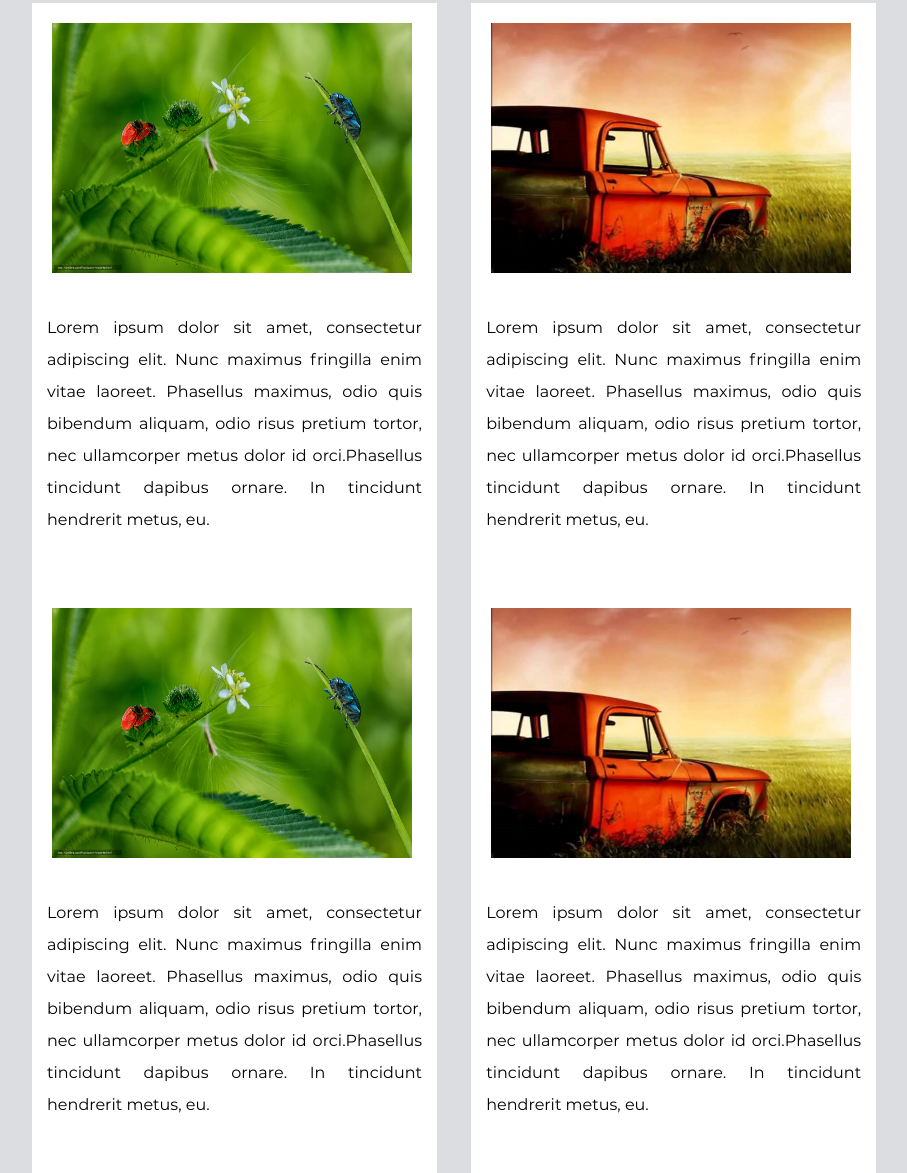
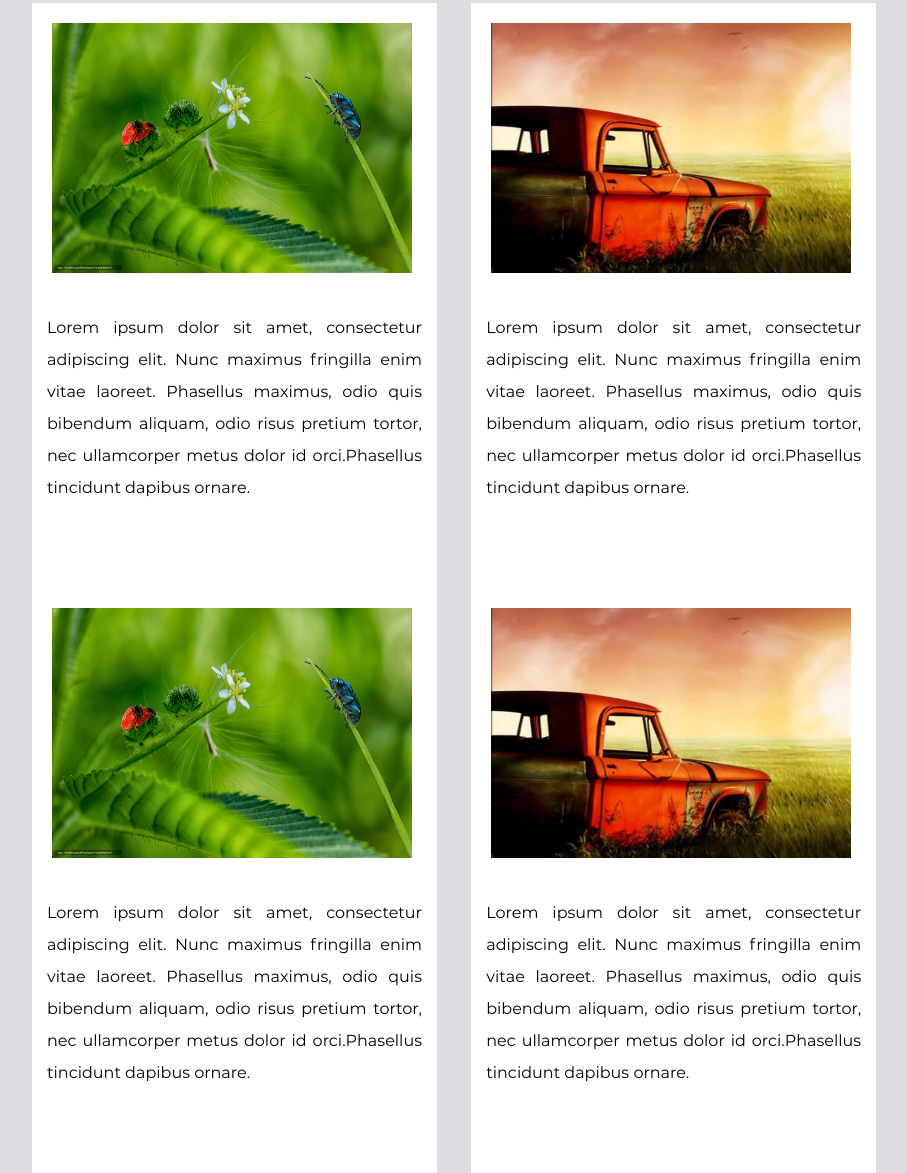
Before and after one commit to ashik360/Simple-cute, a plain HTML site: page index.html in a window 1280 px wide. Shown: the part 887-2060 px from the top of the page, without its empty margins (53-960 px from the left). Drawn offline with Linux system fonts and the light colour scheme.

Commit message:
Update index.html

```diff
--- a/index.html
+++ b/index.html
@@ -18,50 +18,42 @@
 	<div class="image-box">
 		<img src="images/city.jpg">
 	</div>
-<br>
+	<br>
 
 	<div class="box-1 box">
 		<img src="images/green.jpg">
 		<p>
-			Lorem ipsum dolor sit amet, consectetur adipiscing elit. Nunc maximus fringilla enim vitae laoreet. Phasellus maximus, odio quis bibendum aliquam, odio risus pretium tortor, nec ullamcorper metus dolor id orci.Phasellus tincidunt dapibus ornare. In tincidunt hendrerit metus, eu.
+			Lorem ipsum dolor sit amet, consectetur adipiscing elit. Nunc maximus fringilla enim vitae laoreet. Phasellus maximus, odio quis bibendum aliquam, odio risus pretium tortor, nec ullamcorper metus dolor id orci.Phasellus tincidunt dapibus ornare.
 		</p>
 	</div>
 
 	<div class="box-1 box-2">
 		<img src="images/car.jpg">
 		<p>
-			Lorem ipsum dolor sit amet, consectetur adipiscing elit. Nunc maximus fringilla enim vitae laoreet. Phasellus maximus, odio quis bibendum aliquam, odio risus pretium tortor, nec ullamcorper metus dolor id orci.Phasellus tincidunt dapibus ornare. In tincidunt hendrerit metus, eu.
+			Lorem ipsum dolor sit amet, consectetur adipiscing elit. Nunc maximus fringilla enim vitae laoreet. Phasellus maximus, odio quis bibendum aliquam, odio risus pretium tortor, nec ullamcorper metus dolor id orci.Phasellus tincidunt dapibus ornare.
 		</p>
 	</div>
 
 	<div class="box-1 box-3">
 		<img src="images/green.jpg">
 		<p>
-			Lorem ipsum dolor sit amet, consectetur adipiscing elit. Nunc maximus fringilla enim vitae laoreet. Phasellus maximus, odio quis bibendum aliquam, odio risus pretium tortor, nec ullamcorper metus dolor id orci.Phasellus tincidunt dapibus ornare. In tincidunt hendrerit metus, eu.
+			Lorem ipsum dolor sit amet, consectetur adipiscing elit. Nunc maximus fringilla enim vitae laoreet. Phasellus maximus, odio quis bibendum aliquam, odio risus pretium tortor, nec ullamcorper metus dolor id orci.Phasellus tincidunt dapibus ornare.
 		</p>
 	</div>
 
 	<div class="box-1 box-4">
 		<img src="images/car.jpg">
 		<p>
-			Lorem ipsum dolor sit amet, consectetur adipiscing elit. Nunc maximus fringilla enim vitae laoreet. Phasellus maximus, odio quis bibendum aliquam, odio risus pretium tortor, nec ullamcorper metus dolor id orci.Phasellus tincidunt dapibus ornare. In tincidunt hendrerit metus, eu.
+			Lorem ipsum dolor sit amet, consectetur adipiscing elit. Nunc maximus fringilla enim vitae laoreet. Phasellus maximus, odio quis bibendum aliquam, odio risus pretium tortor, nec ullamcorper metus dolor id orci.Phasellus tincidunt dapibus ornare.
 		</p>
 	</div>
 
 	<div class="box-5">
 		<h3>Welcome To the Site</h3>
 		<p>
-			Lorem ipsum dolor sit amet, consectetur adipiscing elit. Nunc maximus fringilla enim vitae laoreet. Phasellus maximus, odio quis bibendum aliquam, odio risus pretium tortor, nec ullamcorper metus dolor id orci. Phasellus tincidunt dapibus ornare. In tincidunt hendrerit metus, eu dignissim quam tincidunt at. Pellentesque ut metus gravida, vulputate ex et, blandit leo. Fusce ut volutpat mauris. Nunc sit amet neque tempus, placerat nulla posuere, ultrices arcu. Suspendisse dignissim lectus orci, at condimentum diam fringilla non. Morbi fermentum lorem felis, et dictum tellus varius bibendum. Vestibulum sit amet magna id lectus convallis fringilla. Ut turpis augue, vestibulum ac sem sit amet, hendrerit eleifend lacus. In nec pretium eros, a volutpat nisi. Fusce sed tristique eros.
+			Lorem ipsum dolor sit amet, consectetur adipiscing elit. Nunc maximus fringilla enim vitae laoreet. Phasellus maximus, odio quis bibendum aliquam, odio risus pretium tortor, nec ullamcorper metus dolor id orci. Phasellus tincidunt dapibus ornare. In tincidunt hendrerit metus, eu dignissim quam tincidunt at. Pellentesque ut metus gravida, vulputate ex et, blandit leo. Fusce ut volutpat mauris. Nunc sit amet neque tempus, placerat nulla posuere, ultrices arcu. Suspendisse dignissim lectus orci, at condimentum diam fringilla non. Morbi fermentum lorem felis, et dictum tellus varius bibendum.
 		</p>
 	</div>
-
-
-
-
-
-
-
-
 
 	<div class="footer-menu">
 		<p>Terms Of Service</p>
```
